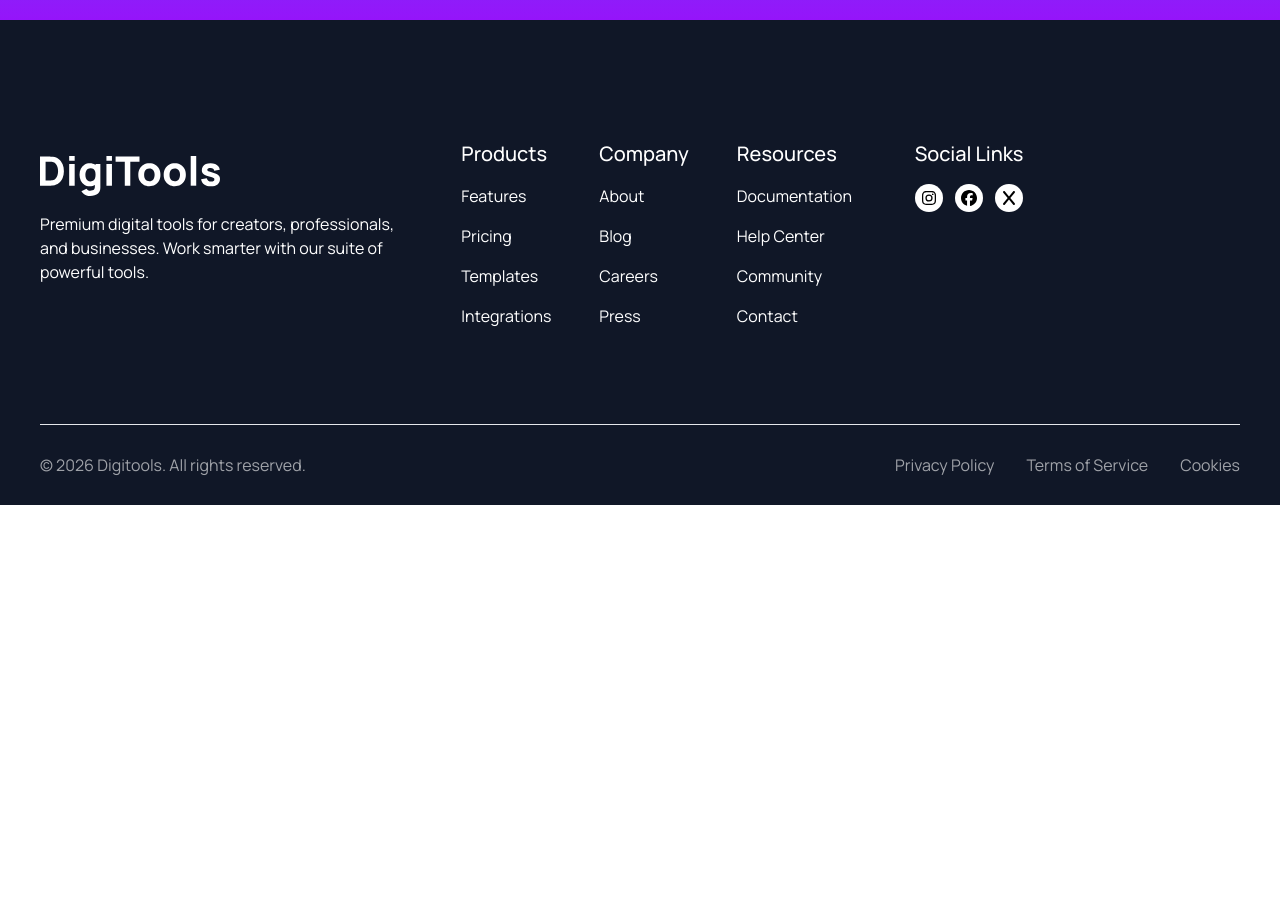
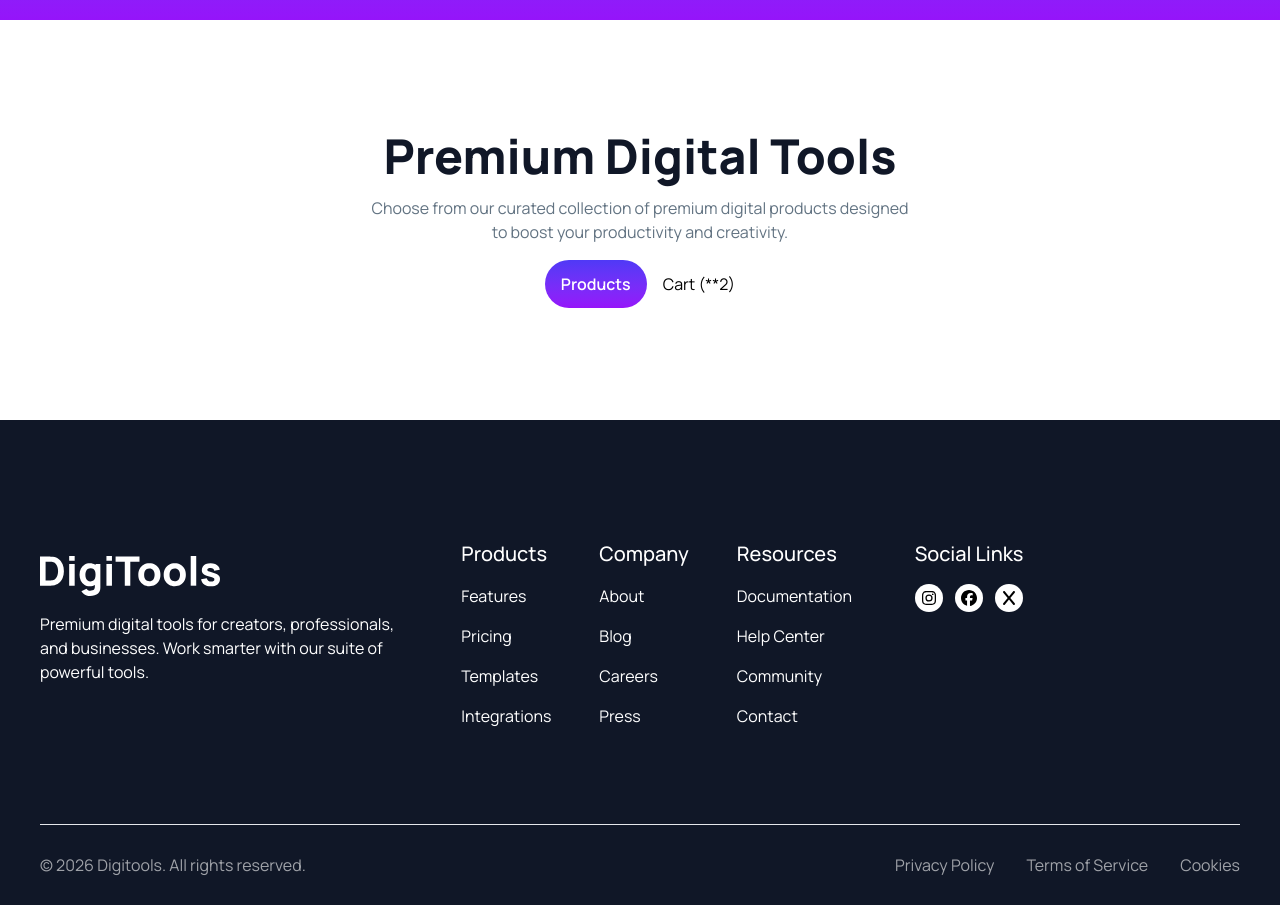
Before and after one commit to imraulwrites/simple-react-single-page-application, a React (Vite) app: page / in a window 1280 px wide. Shown: the part 1020-1925 px from the top of the page. Before the commit the page ends 1525 px from the top, so only its background shows below. Built offline with nearby package versions, Linux system fonts and the light colour scheme.

Commit message:
Adding Product section description

```diff
--- a/src/App.jsx
+++ b/src/App.jsx
@@ -1,6 +1,7 @@
 import Footer from './components/layout/Footer';
 import Navbar from './components/layout/Navbar';
 import Hero from './components/sections/Hero';
+import Products from './components/sections/Products';
 import Stats from './components/sections/Stats';
 
 function App() {
@@ -9,6 +10,7 @@ function App() {
       <Navbar />
       <Hero />
       <Stats />
+      <Products />
 
       <Footer />
     </section>
--- /dev/null
+++ b/src/components/sections/Products.jsx
@@ -0,0 +1,21 @@
+import React from 'react';
+import Button from '../ui/Button';
+
+export default function Products() {
+  return (
+    <section className='wrapper my-28 '>
+      <div className='text-center '>
+        <h1 className='text-5xl text-dark-shade font-extrabold mb-4'>Premium Digital Tools</h1>
+        <p className='text-base font-normal text-muted mb-4'>
+          Choose from our curated collection of premium digital products designed <br /> to boost your
+          productivity and creativity.
+        </p>
+      </div>
+
+      <div className='flex gap-4 justify-center'>
+        <Button className="btn-primary">Products</Button>
+        <Button>Cart (**2)</Button>
+      </div>
+    </section>
+  );
+}
```
